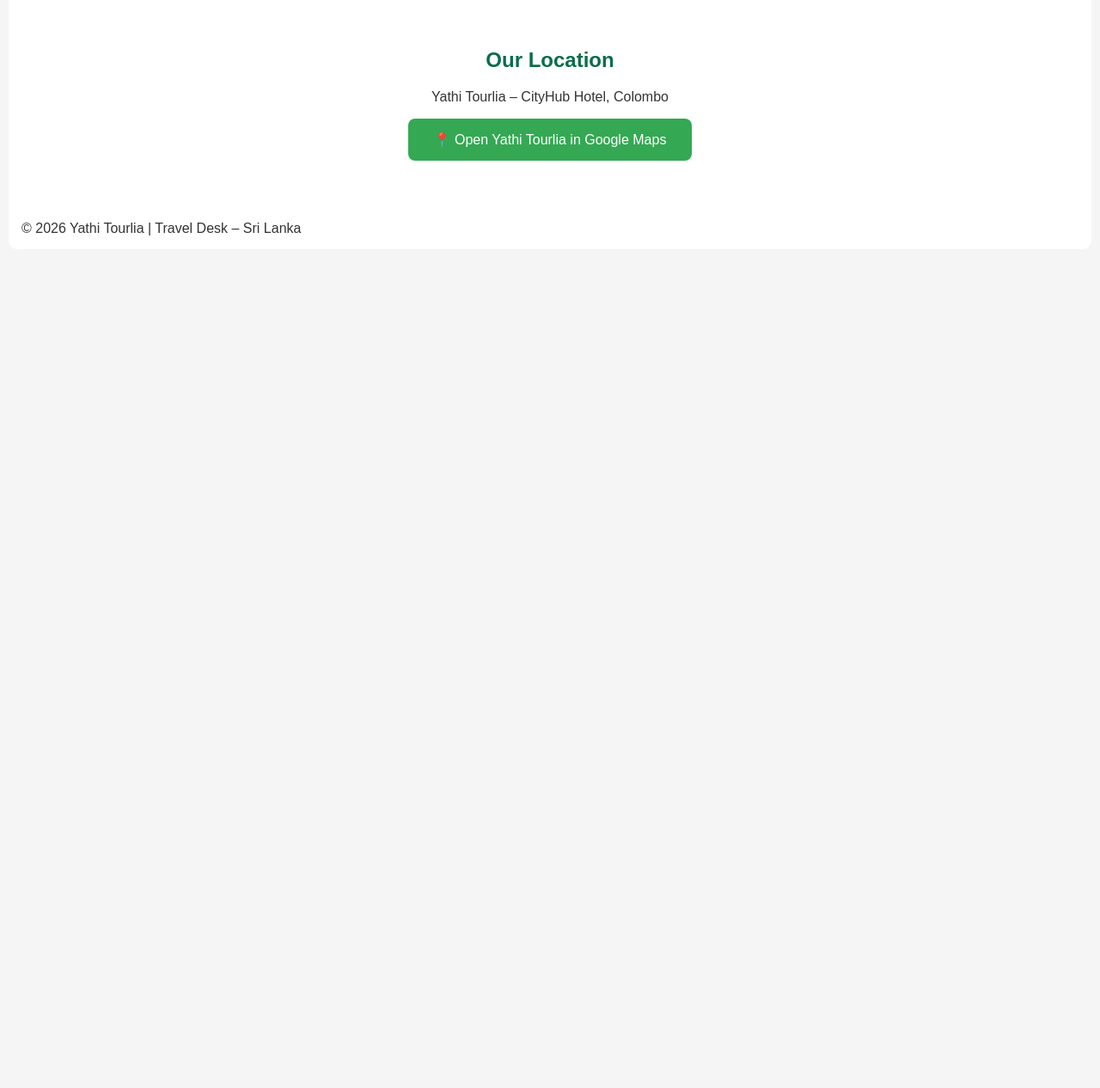
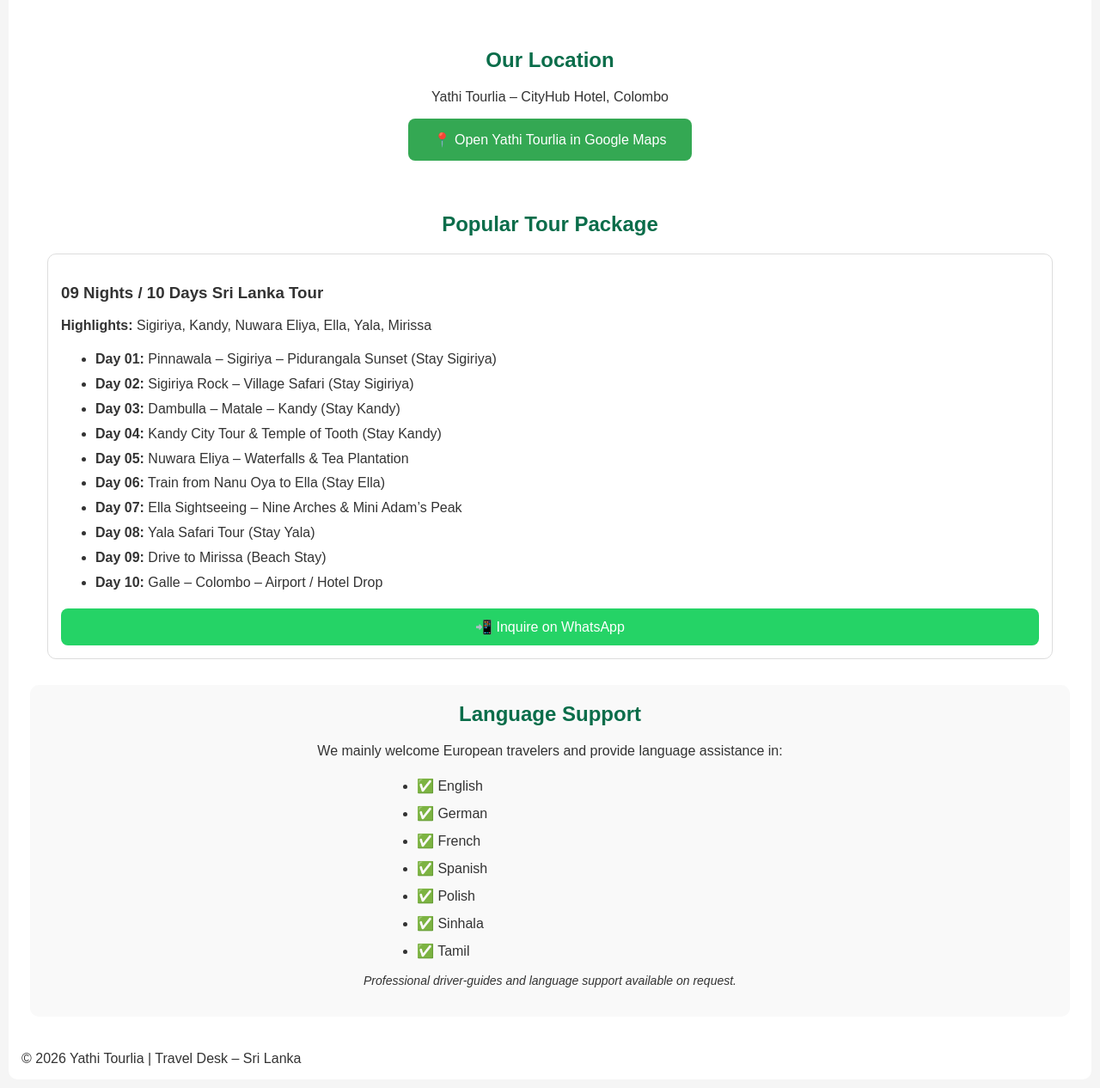
Before and after one commit to yathitrourlia-sys/yathi-tourlia, a plain HTML site: page index.html in a window 1280 px wide. Shown: the part 1952-3218 px from the top of the page at 86% size. Before the commit the page ends 2252 px from the top, so only its background shows below. Drawn offline with Linux system fonts and the light colour scheme.

Commit message:
Update index.html

```diff
--- a/index.html
+++ b/index.html
@@ -192,6 +192,54 @@
         📍 Open Yathi Tourlia in Google Maps
     </a>
 </section>
+    <section id="packages" style="padding:20px;">
+    <h2 style="text-align:center;">Popular Tour Package</h2>
+
+    <div style="border:1px solid #ddd; border-radius:10px; padding:15px; margin-top:15px;">
+        <h3>09 Nights / 10 Days Sri Lanka Tour</h3>
+        <p><strong>Highlights:</strong> Sigiriya, Kandy, Nuwara Eliya, Ella, Yala, Mirissa</p>
+
+        <ul style="line-height:1.8;">
+            <li><strong>Day 01:</strong> Pinnawala – Sigiriya – Pidurangala Sunset (Stay Sigiriya)</li>
+            <li><strong>Day 02:</strong> Sigiriya Rock – Village Safari (Stay Sigiriya)</li>
+            <li><strong>Day 03:</strong> Dambulla – Matale – Kandy (Stay Kandy)</li>
+            <li><strong>Day 04:</strong> Kandy City Tour & Temple of Tooth (Stay Kandy)</li>
+            <li><strong>Day 05:</strong> Nuwara Eliya – Waterfalls & Tea Plantation</li>
+            <li><strong>Day 06:</strong> Train from Nanu Oya to Ella (Stay Ella)</li>
+            <li><strong>Day 07:</strong> Ella Sightseeing – Nine Arches & Mini Adam’s Peak</li>
+            <li><strong>Day 08:</strong> Yala Safari Tour (Stay Yala)</li>
+            <li><strong>Day 09:</strong> Drive to Mirissa (Beach Stay)</li>
+            <li><strong>Day 10:</strong> Galle – Colombo – Airport / Hotel Drop</li>
+        </ul>
+
+        <a href="https://wa.me/94710566288?text=Hello%20Yathi%20Tourlia,%20I%20am%20interested%20in%20the%2009%20Nights%2010%20Days%20Sri%20Lanka%20Tour."
+           target="_blank"
+           style="display:block; margin-top:15px; padding:12px; background:#25D366;
+                  color:white; text-align:center; border-radius:8px; text-decoration:none;">
+            📲 Inquire on WhatsApp
+        </a>
+    </div>
+    </section>
+    <section id="languages" style="padding:20px; background:#f9f9f9;">
+    <h2 style="text-align:center;">Language Support</h2>
+    <p style="text-align:center;">
+        We mainly welcome European travelers and provide language assistance in:
+    </p>
+
+    <ul style="max-width:350px; margin:0 auto; line-height:2; font-size:16px;">
+        <li>✅ English</li>
+        <li>✅ German</li>
+        <li>✅ French</li>
+        <li>✅ Spanish</li>
+        <li>✅ Polish</li>
+        <li>✅ Sinhala</li>
+        <li>✅ Tamil</li>
+    </ul>
+
+    <p style="text-align:center; font-size:14px; margin-top:10px;">
+        <em>Professional driver-guides and language support available on request.</em>
+    </p>
+    </section>
 <footer></footer>
     © 2026 Yathi Tourlia | Travel Desk – Sri Lanka
 </footer>
```
